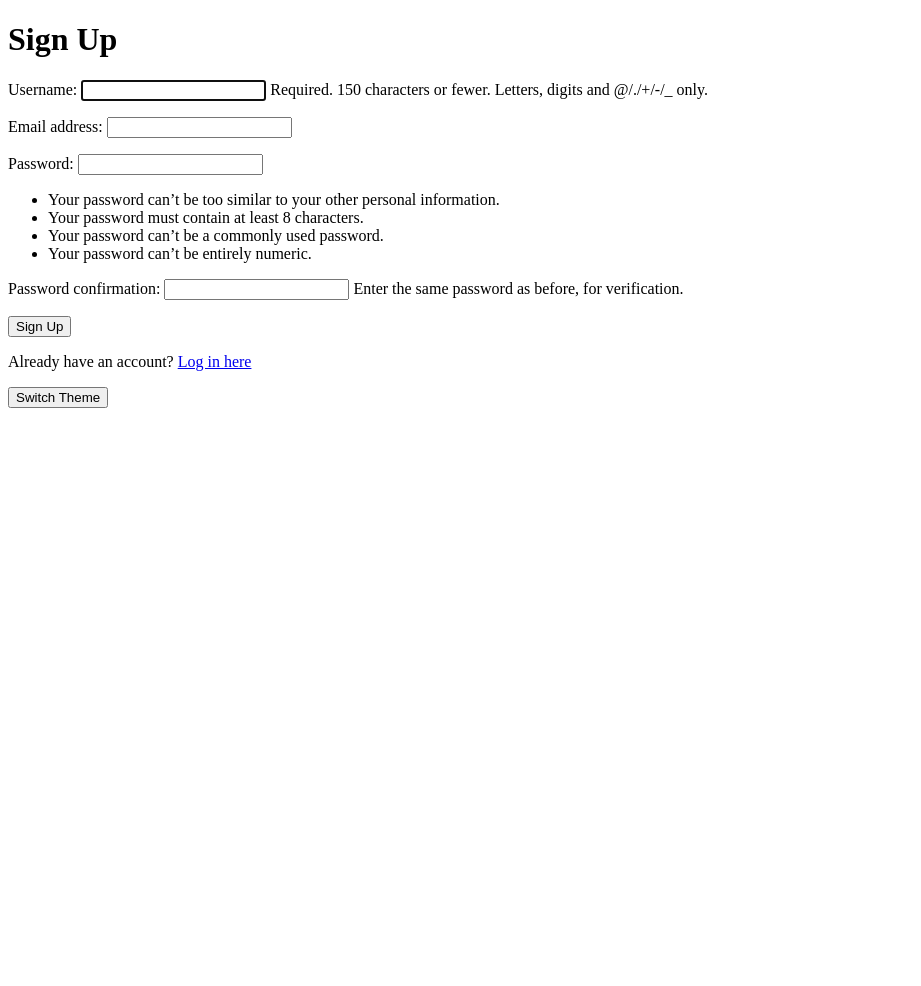
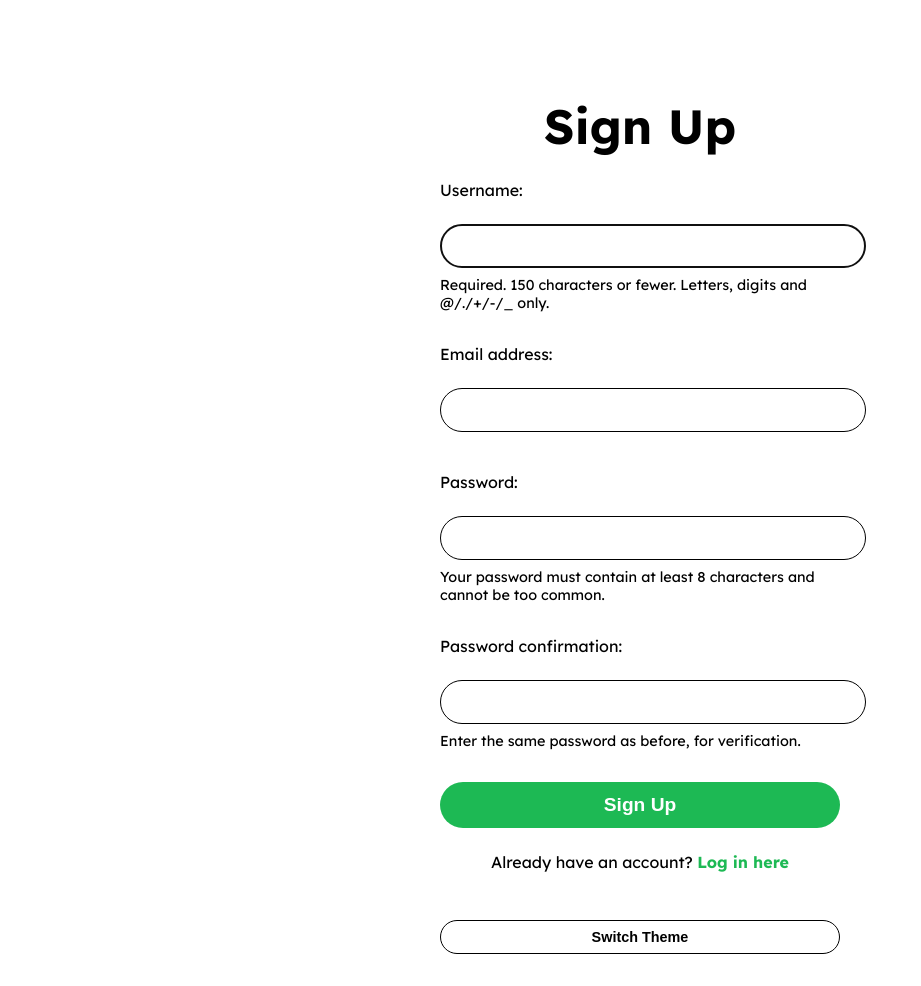
Before and after one commit to jmb245/SpotiProject, a Django app: page /signup/ in a window 1280 px wide. Shown: the whole page, without its empty margins (0-921 px from the left). Before the commit the page ends 408 px from the top, so only its background shows below. Run offline with Django 5.2, Linux system fonts and the light colour scheme.

Commit message:
finished signup page

```diff
--- a/music/templates/music/signup.html
+++ b/music/templates/music/signup.html
@@ -1,49 +1,172 @@
-<!-- music/templates/music/signup.html -->
 {% load static %}
 <!DOCTYPE html>
 <html lang="en">
-<html>
 <head>
     <meta charset="UTF-8">
     <meta name="viewport" content="width=device-width, initial-scale=1.0">
+    <link href="https://fonts.googleapis.com/css2?family=Lexend:wght@400;700&display=swap" rel="stylesheet">
     <link id="theme-stylesheet" rel="stylesheet" href="{% static 'music/light.css' %}">
+    <title>Sign Up</title>
+    <style>
+        body {
+            font-family: 'Lexend', sans-serif;
+            display: flex;
+            justify-content: center;
+            align-items: flex-start; /* Aligns content towards the top */
+            height: 100vh;
+            margin: 0;
+            padding: 2rem 0; /* Added padding to ensure visibility of title and spacing */
+        }
+
+        .signup-container {
+            text-align: center;
+            width: 100%;
+            max-width: 400px;
+            padding: 2rem 0; /* Added consistent padding to top and bottom */
+        }
+
+        h1 {
+            font-size: 3rem;
+            font-weight: bold;
+            margin-bottom: 1.5rem; /* Add margin for spacing below the title */
+        }
+
+        form {
+            display: flex;
+            flex-direction: column;
+            gap: 1rem;
+        }
+
+        label {
+            font-size: 1rem;
+            color: inherit; /* Adapts to theme color */
+            display: block;
+            text-align: left;
+            margin-bottom: 0.5rem;
+        }
+
+        input[type="text"], input[type="password"], input[type="email"] {
+            width: 100%;
+            padding: 0.75rem;
+            border: 1px solid currentColor; /* Matches theme color */
+            border-radius: 30px;
+            background-color: transparent; /* Adapts to theme background */
+            color: inherit; /* Matches text color of the theme */
+            text-align: center;
+            font-size: 1rem;
+        }
+
+        input::placeholder {
+            color: currentColor; /* Matches text color in the theme */
+        }
+
+        .instructions {
+            font-size: 0.9rem;
+            text-align: left;
+            margin: -0.5rem 0 1rem;
+            color: inherit;
+        }
+
+        button {
+            width: 100%;
+            padding: 0.75rem;
+            font-size: 1.2rem;
+            color: white;
+            background-color: #1DB954; /* Spotify green */
+            border: none;
+            border-radius: 30px;
+            cursor: pointer;
+            font-weight: bold;
+        }
+
+        button:hover {
+            background-color: #159442; /* Darker green for hover */
+        }
+
+        p {
+            margin-top: 1.5rem;
+            font-size: 1rem;
+        }
+
+        a {
+            color: #1DB954;
+            text-decoration: none;
+            font-weight: bold;
+        }
+
+        a:hover {
+            text-decoration: underline;
+        }
+
+        .theme-toggle-button {
+            margin-top: 2rem;
+            font-size: 0.9rem;
+            background: none;
+            color: currentColor; /* Keep text color consistent */
+            border: 1px solid currentColor; /* Matches the theme color */
+            border-radius: 30px;
+            padding: 0.5rem 1rem;
+            cursor: pointer;
+        }
+
+        .theme-toggle-button:hover {
+            background: transparent; /* Prevent background change for readability */
+            color: currentColor; /* Keep text color readable */
+        }
+    </style>
 </head>
 <body>
-<!-- music/templates/music/signup.html -->
+    <div class="signup-container">
         <h1>Sign Up</h1>
+
         <form method="post">
             {% csrf_token %}
-    {{ form.as_p }}
+            {{ form.username.label_tag }}
+            {{ form.username }}
+            <p class="instructions">{{ form.username.help_text }}</p>
+
+            {{ form.email.label_tag }}
+            {{ form.email }}
+            <p class="instructions">{{ form.email.help_text }}</p>
+
+            {{ form.password1.label_tag }}
+            {{ form.password1 }}
+            <p class="instructions">Your password must contain at least 8 characters and cannot be too common.</p>
+
+            {{ form.password2.label_tag }}
+            {{ form.password2 }}
+            <p class="instructions">{{ form.password2.help_text }}</p>
+
             <button type="submit">Sign Up</button>
         </form>
+
         <p>Already have an account? <a href="{% url 'login' %}">Log in here</a></p>
-<button id="toggle-theme">Toggle Theme</button>
+
+        <button id="toggle-theme" class="theme-toggle-button">Switch Theme</button>
+    </div>
+
     <script>
         function setTheme(theme) {
             const themeStylesheet = document.getElementById('theme-stylesheet');
             themeStylesheet.setAttribute('href',
-                theme === 'dark' ? '{% static 'music/dark.css' %}' :
-                theme === 'light' ? '{% static 'music/light.css' %}' :
-                '{% static 'music/color.css' %}' // Colorful theme
+                theme === 'dark' ? '{% static "music/dark.css" %}' :
+                theme === 'light' ? '{% static "music/light.css" %}' :
+                theme === 'colorful' ? '{% static "music/color.css" %}' :
+                '{% static "music/light.css" %}' // Default fallback
             );
-            console.log("The theme has been changed!")
         }
 
         document.addEventListener('DOMContentLoaded', () => {
             const currentTheme = localStorage.getItem('theme') || 'light';
-            setTheme(currentTheme); // Set the initial theme based on stored value
+            setTheme(currentTheme);
 
             const toggleButton = document.getElementById('toggle-theme');
-            toggleButton.textContent = 'Switch Theme'; // Update button text
-
             toggleButton.onclick = () => {
-                // Retrieve the current theme again
                 const currentTheme = localStorage.getItem('theme') || 'light';
-                const newTheme = currentTheme === 'dark' ? 'light' :
-                                 currentTheme === 'light' ? 'colorful' : 'dark'; // Cycle through themes
-                localStorage.setItem('theme', newTheme); // Store new theme
-                setTheme(newTheme); // Apply new theme
-                toggleButton.textContent = 'Switch Theme'; // Update button text
+                const newTheme = currentTheme === 'light' ? 'colorful' :
+                                 currentTheme === 'colorful' ? 'dark' : 'light';
+                localStorage.setItem('theme', newTheme);
+                setTheme(newTheme);
             };
         });
     </script>
```
Lines whose indentation alone changed are shown as unchanged.
